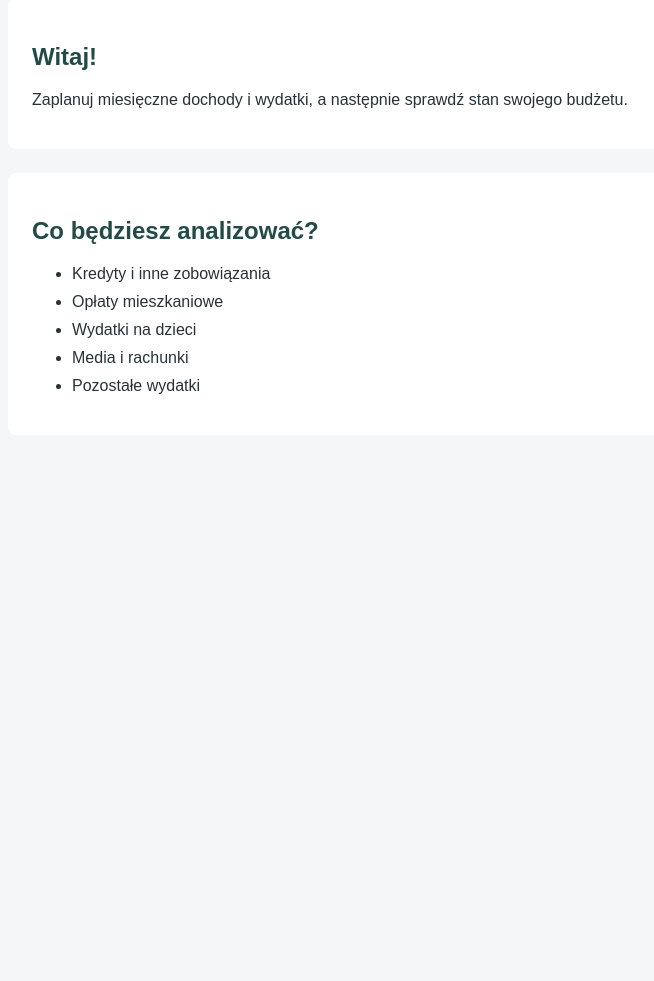
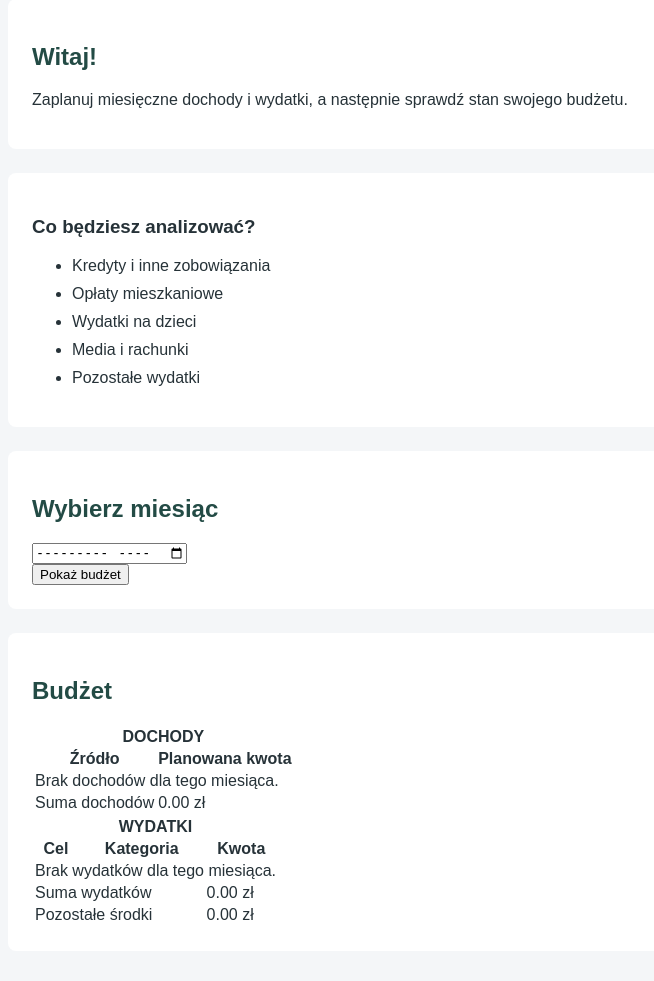
Before and after one commit to SandraS34/budget_analysis, a Flask app: template templates/index.html in a window 1280 px wide. Shown: the part 183-1164 px from the top of the page, without its empty margins (182-836 px from the left). Before the commit the page ends 577 px from the top, so only its background shows below. Run offline with Flask 3, Linux system fonts and the light colour scheme; the template is opened without the code that fills it, so the values that code supplies are empty.

Commit message:
dodanie tabeli dochodów i wydatków

```diff
--- a/templates/index.html
+++ b/templates/index.html
@@ -13,7 +13,7 @@
     </section>
 
     <section class="budget-categories">
-        <h2>Co będziesz analizować?</h2>
+        <h3>Co będziesz analizować?</h3>
 
         <ul>
             <li>Kredyty i inne zobowiązania</li>
@@ -23,4 +23,115 @@
             <li>Pozostałe wydatki</li>
         </ul>
     </section>
+
+    <section class="month-selection mt-4">
+        <h2>Wybierz miesiąc</h2>
+
+        <form method="GET" action="/">
+            <div class="mb-3">
+
+                <input
+                    type="month"
+                    id="month"
+                    name="month"
+                    class="form-control"
+                    value="{{ selected_month.strftime('%Y-%m') }}"
+                    required
+                >
+            </div>
+
+            <button type="submit" class="btn btn-primary">
+                Pokaż budżet
+            </button>
+        </form>
+    </section>
+
+    <section class="budget-summary mt-4">
+        <h2 class="mb-3">
+            Budżet {{ selected_month.strftime('%m.%Y') }}
+        </h2>
+
+        <div class="table-responsive">
+            <table class="table table-striped table-hover table-bordered align-middle">
+
+
+                <thead>
+                    <tr class="table-primary">
+                        <th colspan="2">DOCHODY</th>
+                    </tr>
+                </thead>
+                <tbody class="table-light">
+                    <tr>
+                        <th scope="col">Źródło</th>
+                        <th scope="col" class="text-end">Planowana kwota</th>
+                    </tr>
+
+                    {% for income in incomes %}
+                        <tr>
+                            <td>{{ income.name }}</td>
+                            <td class="text-end">
+                                {{ '%.2f'|format(income.amount_grosze / 100) }} zł
+                            </td>
+                        </tr>
+                    {% else %}
+                        <tr>
+                            <td colspan="2">Brak dochodów dla tego miesiąca.</td>
+                        </tr>
+                    {% endfor %}
+
+                    <tr class="fw-bold">
+                        <td scope="row">Suma dochodów</td>
+                        <td class="text-end">
+                            {{ '%.2f'|format(total_income / 100) }} zł
+                        </td>
+                    </tr>
+                </tbody>
+            </table>
+        </div>
+
+        <div class="table-responsive">
+            <table class="table table-striped table-hover table-bordered align-middle">
+                <thead class="table-primary">
+                    <tr>
+                        <th colspan="3">WYDATKI</th>
+                    </tr>
+                </thead>
+                <tbody class="table-light">
+                    <tr>
+                        <th scope="col">Cel</th>
+                        <th scope="col">Kategoria</th>
+                        <th scope="col" class="text-end">Kwota</th>
+                    </tr>
+
+                    {% for expense in expenses %}
+                        <tr>
+                            <td>{{ expense.name }}</td>
+                            <td>{{ expense.category }}</td>
+                            <td class="text-end">
+                                {{ '%.2f'|format(expense.amount_grosze / 100) }} zł
+                            </td>
+                        </tr>
+                    {% else %}
+                        <tr>
+                            <td colspan="3">Brak wydatków dla tego miesiąca.</td>
+                        </tr>
+                    {% endfor %}
+
+                    <tr class="fw-bold">
+                        <td colspan="2">Suma wydatków</td>
+                        <td class="text-end">
+                            {{ '%.2f'|format(total_expenses / 100) }} zł
+                        </td>
+                    </tr>
+
+                    <tr class="table-success fw-bold">
+                        <td colspan="2">Pozostałe środki</td>
+                        <td class="text-end">
+                            {{ '%.2f'|format(remaining / 100) }} zł
+                        </td>
+                    </tr>
+                </tbody>
+            </table>
+        </div>
+    </section>
 {% endblock %}
```
